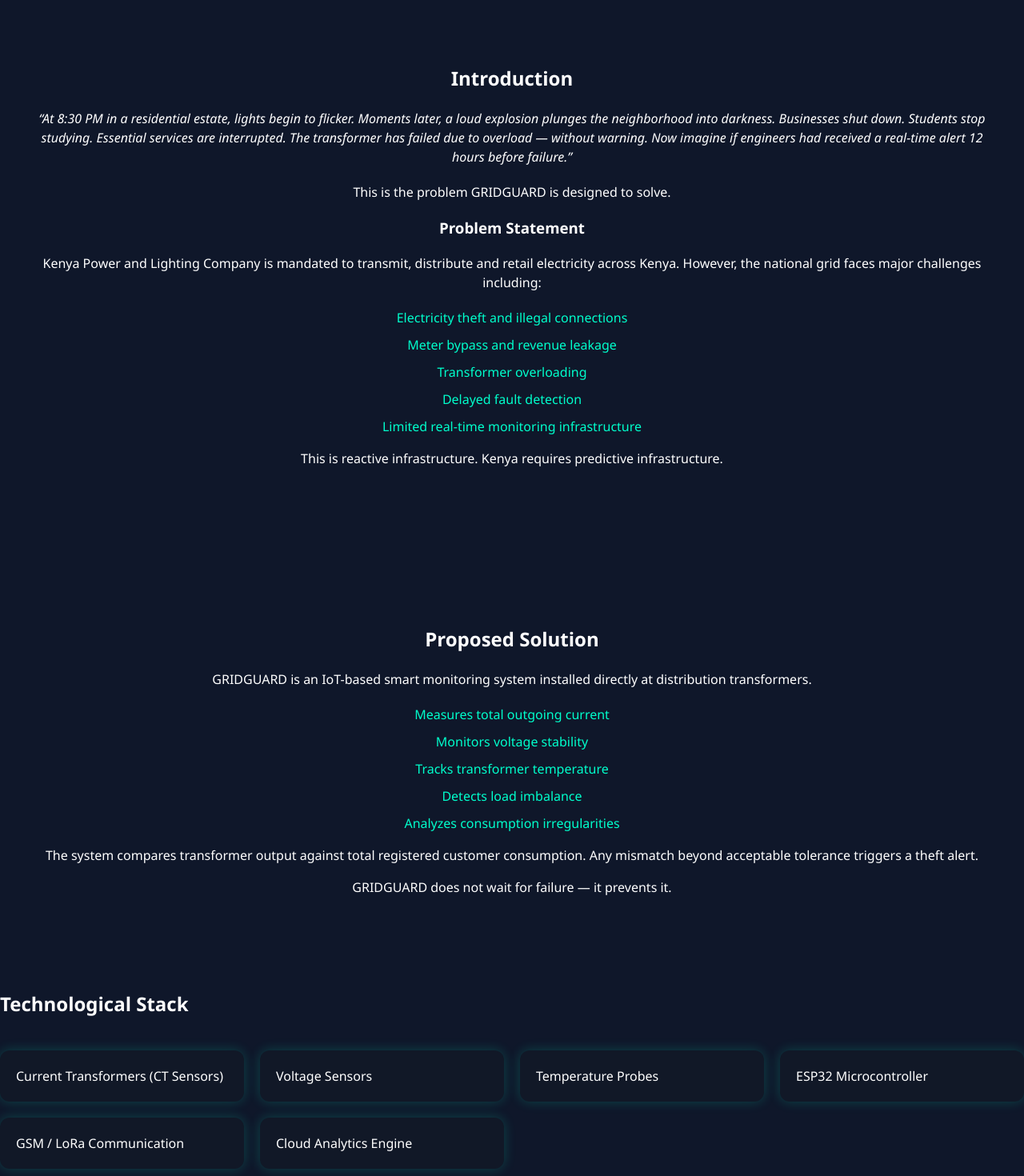
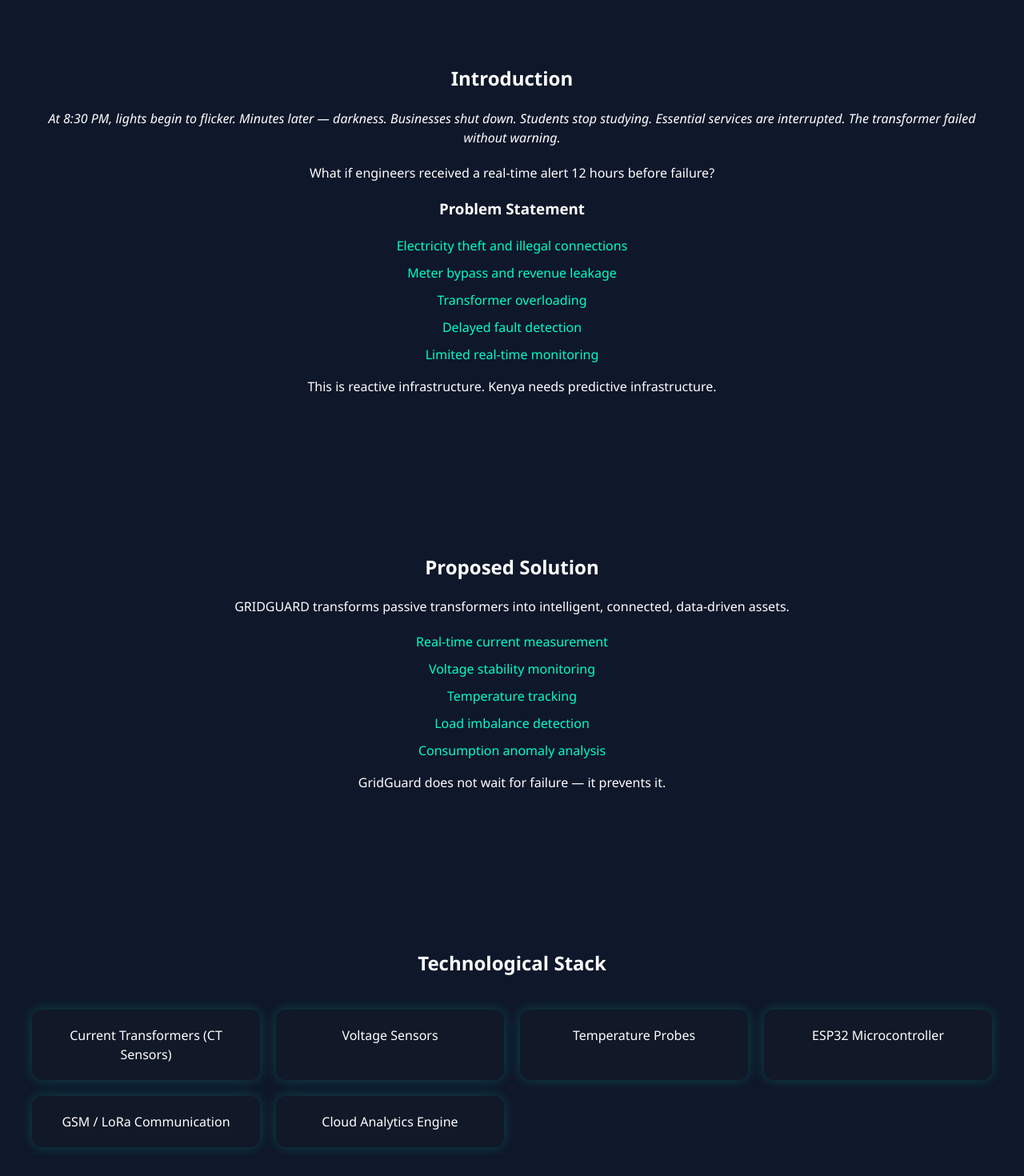
Before and after one commit to Pheniline/GridGuard, a React app in the folder frontend/: page / in a window 1280 px wide. Shown: the part 880-2350 px from the top of the page at 80% size. Built offline with nearby package versions, Linux system fonts and the light colour scheme; the HTML template or start-up script is replaced by a standard one.

Commit message:
GridGuard

```diff
--- a/frontend/src/pages/Home.jsx
+++ b/frontend/src/pages/Home.jsx
@@ -1,10 +1,29 @@
+import { useEffect } from "react";
 import { Link } from "react-router-dom";
+import "../App.css";
 
 function Home() {
+  useEffect(() => {
+    const sections = document.querySelectorAll(".slide-section");
+
+    const observer = new IntersectionObserver(
+      (entries) => {
+        entries.forEach((entry) => {
+          if (entry.isIntersecting) {
+            entry.target.classList.add("show");
+          }
+        });
+      },
+      { threshold: 0.2 },
+    );
+
+    sections.forEach((section) => observer.observe(section));
+  }, []);
+
   return (
     <div>
-      {/* NAVIGATION + HERO */}
-      <section className="hero">
+      {/* HERO + NAVIGATION */}
+      <section className="hero slide-section">
         <nav className="nav">
           <h2 className="logo">GRIDGUARD</h2>
           <div className="nav-links">
@@ -14,70 +33,69 @@ function Home() {
             <a href="#business">Business Model</a>
           </div>
         </nav>
+
+        <div className="hero-content">
+          <h1>Smart Transformer & Theft Detection System</h1>
+          <p>Reinventing Power Distribution Infrastructure</p>
+        </div>
       </section>
 
-      <section id="about" className="section">
+      {/* ABOUT / INTRO */}
+      <section id="about" className="section light slide-section">
         <h2>Introduction</h2>
 
         <p className="intro-text">
-          “At 8:30 PM in a residential estate, lights begin to flicker. Moments
-          later, a loud explosion plunges the neighborhood into darkness.
+          At 8:30 PM, lights begin to flicker. Minutes later — darkness.
           Businesses shut down. Students stop studying. Essential services are
-          interrupted. The transformer has failed due to overload — without
-          warning. Now imagine if engineers had received a real-time alert 12
-          hours before failure.”
+          interrupted. The transformer failed without warning.
         </p>
 
-        <p>This is the problem GRIDGUARD is designed to solve.</p>
+        <p className="highlight">
+          What if engineers received a real-time alert 12 hours before failure?
+        </p>
 
         <h3>Problem Statement</h3>
-
-        <p>
-          Kenya Power and Lighting Company is mandated to transmit, distribute
-          and retail electricity across Kenya. However, the national grid faces
-          major challenges including:
-        </p>
 
         <ul className="bullet-list">
           <li>Electricity theft and illegal connections</li>
           <li>Meter bypass and revenue leakage</li>
           <li>Transformer overloading</li>
           <li>Delayed fault detection</li>
-          <li>Limited real-time monitoring infrastructure</li>
+          <li>Limited real-time monitoring</li>
         </ul>
 
-        <p>
-          This is reactive infrastructure. Kenya requires predictive
+        <p className="highlight">
+          This is reactive infrastructure. Kenya needs predictive
           infrastructure.
         </p>
       </section>
-      <section className="section">
+
+      {/* PROPOSED SOLUTION */}
+      <section className="section dark slide-section">
         <h2>Proposed Solution</h2>
 
         <p>
-          GRIDGUARD is an IoT-based smart monitoring system installed directly
-          at distribution transformers.
+          GRIDGUARD transforms passive transformers into intelligent, connected,
+          data-driven assets.
         </p>
 
         <ul className="bullet-list">
-          <li>Measures total outgoing current</li>
-          <li>Monitors voltage stability</li>
-          <li>Tracks transformer temperature</li>
-          <li>Detects load imbalance</li>
-          <li>Analyzes consumption irregularities</li>
+          <li>Real-time current measurement</li>
+          <li>Voltage stability monitoring</li>
+          <li>Temperature tracking</li>
+          <li>Load imbalance detection</li>
+          <li>Consumption anomaly analysis</li>
         </ul>
 
-        <p>
-          The system compares transformer output against total registered
-          customer consumption. Any mismatch beyond acceptable tolerance
-          triggers a theft alert.
+        <p className="highlight">
+          GridGuard does not wait for failure — it prevents it.
         </p>
+      </section>
 
-        <p>GRIDGUARD does not wait for failure — it prevents it.</p>
-      </section>
-      {/* TECHNOLOGICAL STACK */}
-      <section id="tech" className="tech">
+      {/* TECHNOLOGY STACK */}
+      <section id="tech" className="section light slide-section">
         <h2>Technological Stack</h2>
+
         <div className="grid">
           <div className="card">Current Transformers (CT Sensors)</div>
           <div className="card">Voltage Sensors</div>
@@ -89,16 +107,16 @@ function Home() {
       </section>
 
       {/* LIVE DEMO */}
-      <section className="section demo">
+      <section className="section dark slide-section demo">
         <h2>Live System Demonstration</h2>
-        <p>Experience the GRIDGUARD real-time transformer dashboard.</p>
+        <p>Experience real-time transformer intelligence.</p>
         <Link to="/dashboard">
           <button className="demo-btn">Launch Live Demo</button>
         </Link>
       </section>
 
       {/* SYSTEM ARCHITECTURE */}
-      <section className="section">
+      <section className="section light slide-section">
         <h2>System Architecture</h2>
         <img
           src="/system-diagram.png"
@@ -108,10 +126,8 @@ function Home() {
       </section>
 
       {/* ECONOMIC IMPACT */}
-      <section id="impact" className="section">
+      <section id="impact" className="section dark slide-section">
         <h2>Economic Impact</h2>
-
-        <p>Even a 5% reduction in non-technical losses can generate:</p>
 
         <ul className="bullet-list">
           <li>Increased revenue collection</li>
@@ -119,29 +135,32 @@ function Home() {
           <li>Lower outage response costs</li>
           <li>Higher customer satisfaction</li>
         </ul>
+
+        <p className="highlight">
+          A 5% loss reduction can recover millions in annual revenue.
+        </p>
       </section>
 
-      <section id="business" className="section">
+      {/* BUSINESS MODEL */}
+      <section id="business" className="section light slide-section">
         <h2>Business Model</h2>
 
-        <p>GRIDGUARD operates under a Monitoring-as-a-Service (MaaS) model.</p>
+        <p>Monitoring-as-a-Service (MaaS)</p>
 
-        <p>
-          Example Projection:
+        <p className="highlight">
+          5,000 transformers × KSh 2,000 per month =
           <br />
-          5,000 transformers × KSh 2,000 per month
-          <br />= KSh 10,000,000 monthly recurring revenue
+          KSh 10,000,000 recurring monthly revenue
         </p>
 
         <p>Scalable. Sustainable. Profitable.</p>
       </section>
 
-      {/* QUOTE SECTION */}
-      <section className="quote">
+      {/* QUOTE */}
+      <section className="quote slide-section">
         <p>
-          “Today: Kenya. Tomorrow: East Africa. Future: Smart Grids Across
-          Emerging Markets.GridGuard is just not a device but a foundation of a
-          smarter African Power infrastructure.”
+          Today: Kenya. Tomorrow: East Africa. Future: Smart Grids Across
+          Emerging Markets.
         </p>
         <span>~ Kemboi Pheniline Jerono</span>
       </section>
```
